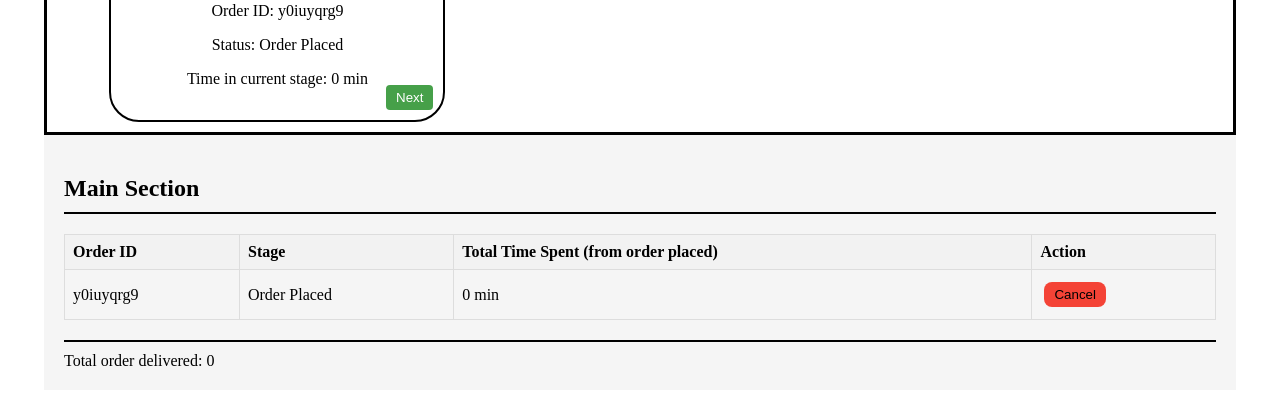
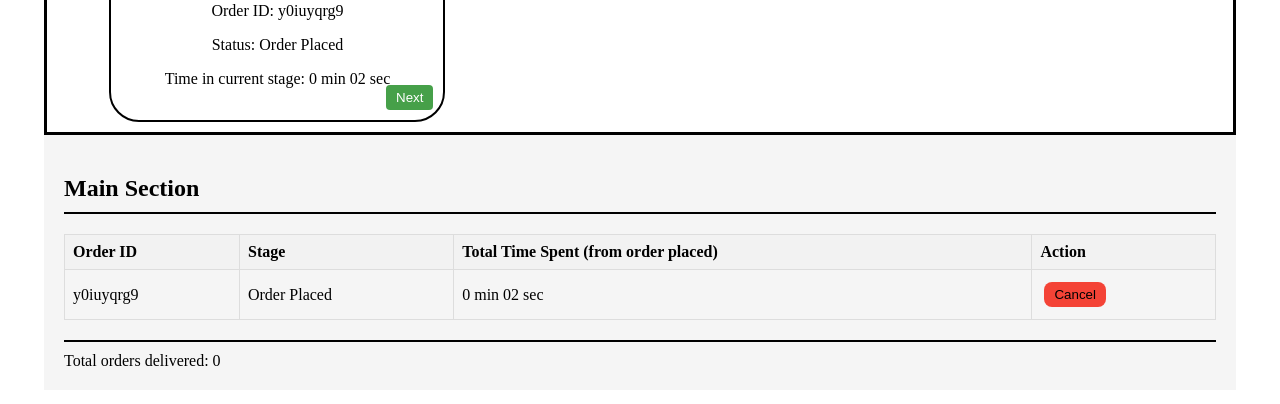
Before and after one commit to anurajur/teachmint-assignment, a React (Create React App) app: page / in a window 1280 px wide. Both pictures are taken after a click on the button "Place Order". Shown: the part 454-858 px from the top of the page. Built offline with nearby package versions, Linux system fonts and the light colour scheme.

Commit message:
final commit

```diff
--- a/src/components/MainSection.js
+++ b/src/components/MainSection.js
@@ -1,11 +1,22 @@
-import React from "react";
+import React, { useEffect, useState } from "react";
 import { useDispatch, useSelector } from "react-redux";
 import { cancelOrder } from "../store/actions";
-import { calculateTimeInMinutes } from "../utils/calculateTimeDifference";
+import { calculateTimeInMinutesAndSeconds } from "../utils/calculateTimeDifference";
 
 const MainSection = () => {
   const dispatch = useDispatch();
   const orders = useSelector((state) => state.orders);
+  const [currentTime, setCurrentTime] = useState(Date.now());
+
+  // Setup an interval to update the currentTime state every second
+  useEffect(() => {
+    const intervalId = setInterval(() => {
+      setCurrentTime(Date.now());
+    }, 1000); // Update every second
+
+    // Clean up the interval on component unmount
+    return () => clearInterval(intervalId);
+  }, []);
 
   // Calculate the total number of delivered pizzas
   const totalDelivered = orders.filter(
@@ -38,7 +49,10 @@ const MainSection = () => {
               <td>{order.status}</td>
               <td>
                 {order.status !== "Order Picked"
-                  ? calculateTimeInMinutes(order.placementTime)
+                  ? calculateTimeInMinutesAndSeconds(
+                      order.placementTime,
+                      currentTime
+                    )
                   : "Order Completed"}
               </td>
               <td>
@@ -56,7 +70,7 @@ const MainSection = () => {
         </tbody>
       </table>
       <div className="total-delivered">
-        Total order delivered: {totalDelivered}
+        Total orders delivered: {totalDelivered}
       </div>
     </div>
   );
--- a/src/components/OrderCard.js
+++ b/src/components/OrderCard.js
@@ -1,25 +1,34 @@
-import React from "react";
+import React, { useEffect, useState } from "react";
 import { useDispatch } from "react-redux";
 import { advanceOrder } from "../store/actions";
 import {
-  calculateTimeInMinutes,
+  calculateTimeInMinutesAndSeconds,
   isOverThreeMinutes,
 } from "../utils/calculateTimeDifference";
 
 const OrderCard = ({ order }) => {
   const dispatch = useDispatch();
+  const [currentTime, setCurrentTime] = useState(Date.now());
+
+  useEffect(() => {
+    const timer = setInterval(() => {
+      setCurrentTime(Date.now());
+    }, 1000); // Update every second
+
+    return () => clearInterval(timer); // Clear interval on component unmount
+  }, []);
 
   const handleAdvance = () => {
     dispatch(advanceOrder(order.id));
   };
 
-  // Calculate time in minutes since the order was placed
-  const timeInMinutes = calculateTimeInMinutes(order.placementTime);
-  const cardClass =
-    isOverThreeMinutes(order.lastStatusChange) &&
-    order.status !== "Order Picked"
-      ? "highlight-red"
-      : "";
+  const timeInMinutesAndSeconds = calculateTimeInMinutesAndSeconds(
+    order.placementTime,
+    currentTime
+  );
+  const cardClass = isOverThreeMinutes(order.placementTime, currentTime)
+    ? "highlight-red"
+    : "";
 
   return (
     <div
@@ -31,7 +40,7 @@ const OrderCard = ({ order }) => {
         <p>Order ID: {order.id}</p>
         <p>Status: {order.status}</p>
         {order.status !== "Order Picked" ? (
-          <p>Time in current stage: {timeInMinutes}</p>
+          <p>Time in current stage: {timeInMinutesAndSeconds}</p>
         ) : (
           <p>Order Picked</p>
         )}
--- a/src/index.css
+++ b/src/index.css
@@ -182,14 +182,6 @@ th {
   padding-top: 10px;
 }
 
-.over-three-minutes {
-  border-color: red;
+.highlight-red {
+  background-color: #c66262;
 }
-
-.order-card.over-three-minutes {
-  background-color: red;
-}
-
-.highlight-red {
-  background-color: #af2b2b;
-}
--- a/src/utils/calculateTimeDifference.js
+++ b/src/utils/calculateTimeDifference.js
@@ -1,4 +1,8 @@
-export const calculateTimeInMinutes = (startTime, endTime = Date.now()) => {
+// src/utils/timeUtils.js
+export const calculateTimeInMinutesAndSeconds = (
+  startTime,
+  endTime = Date.now()
+) => {
   if (
     typeof startTime !== "number" ||
     startTime <= 0 ||
@@ -10,7 +14,8 @@ export const calculateTimeInMinutes = (startTime, endTime = Date.now()) => {
   }
   const difference = endTime - startTime;
   const minutes = Math.floor(difference / 60000);
-  return `${minutes} min`;
+  const seconds = Math.floor((difference % 60000) / 1000);
+  return `${minutes} min ${seconds < 10 ? "0" : ""}${seconds} sec`;
 };
 
 export const isOverThreeMinutes = (timestamp, endTime = Date.now()) => {
```
